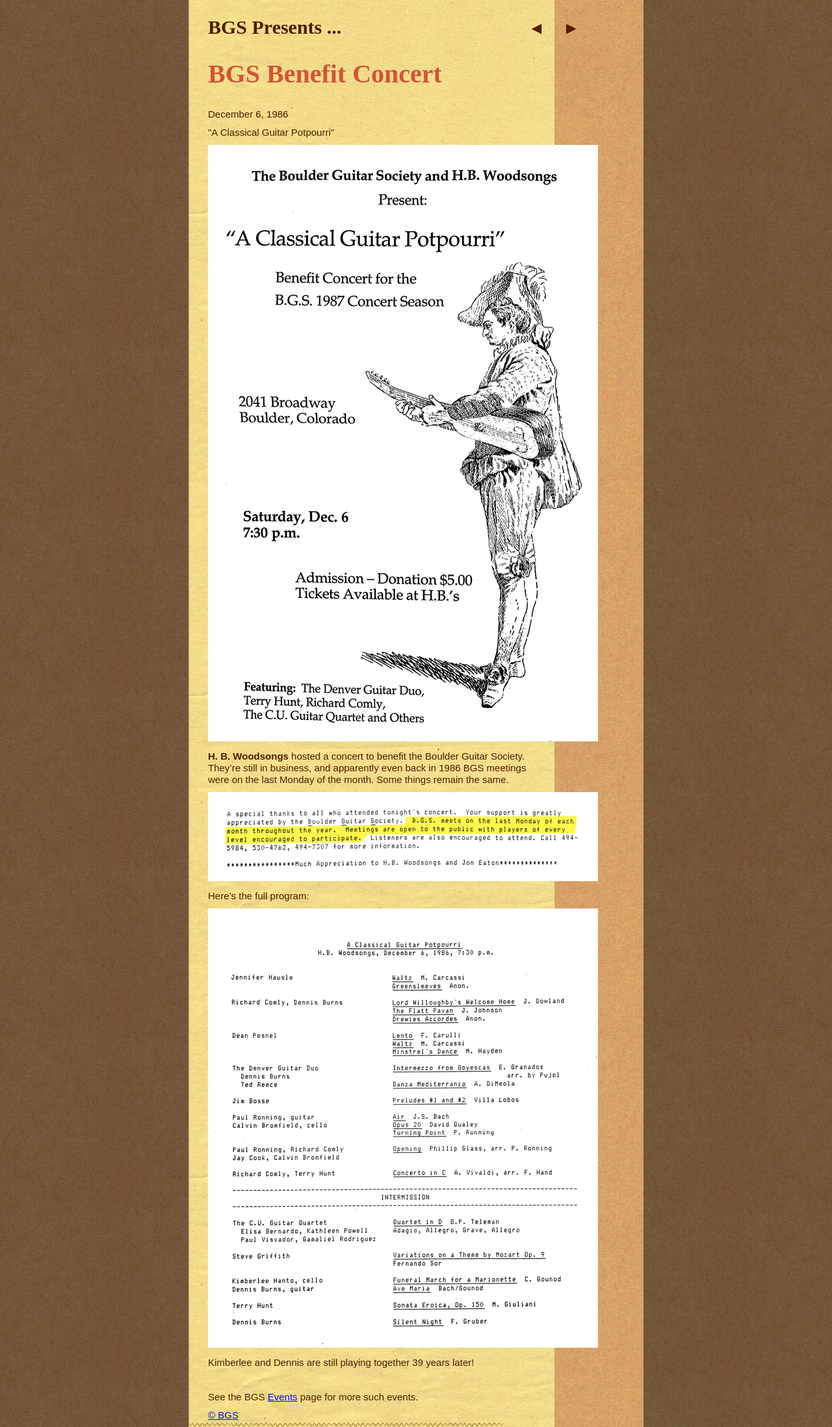
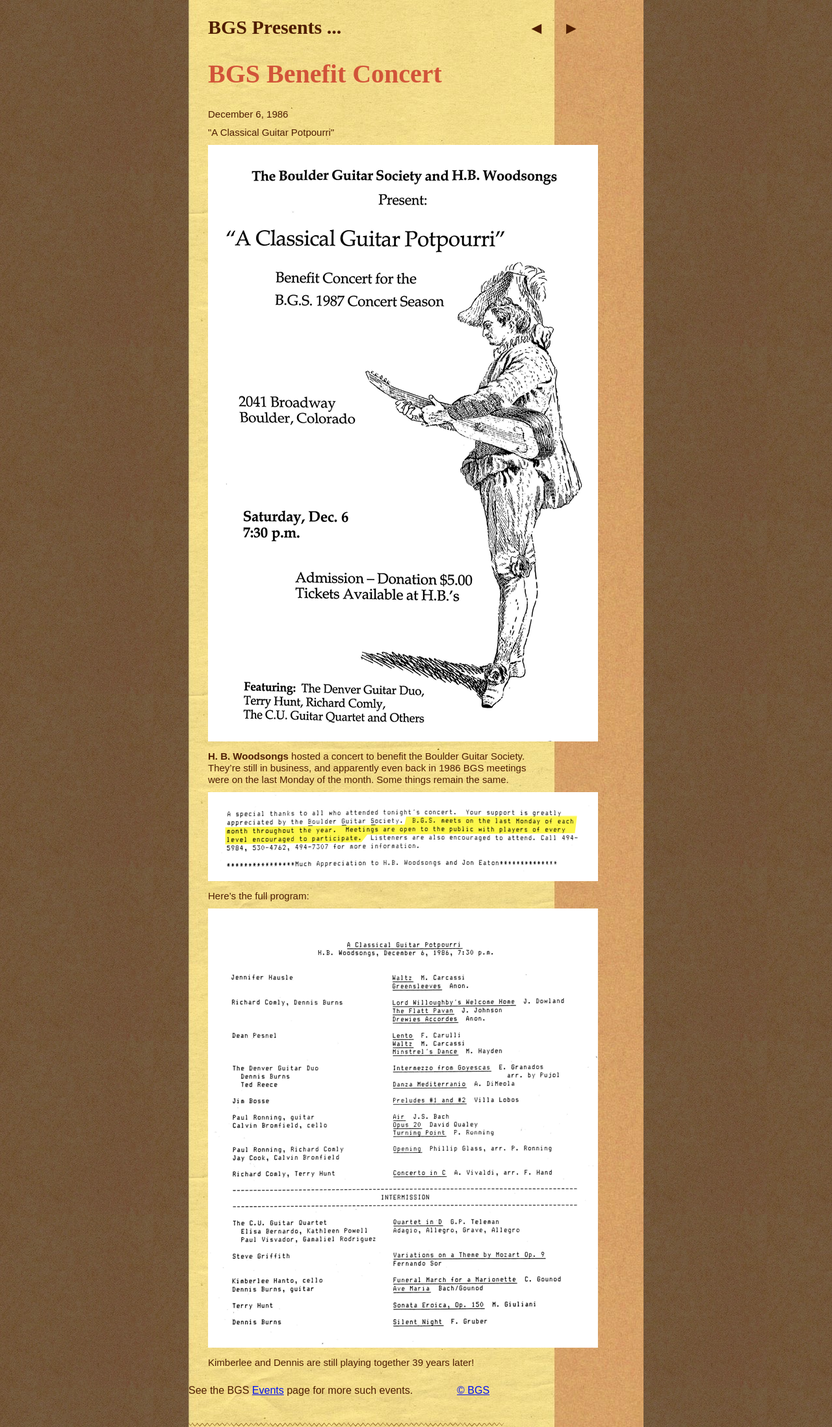
Before and after one commit to boulderguitarsociety/boulderguitarsociety.github.io, a Jekyll site: the page built from _posts/1986-12-06-bgs-benefit-concert.md, in a window 1280 px wide. Shown: the whole page at 65% size. Built offline with Jekyll 4.4.1, drawn with Linux system fonts in a browser that asks for light colours.

Commit message:
make footlinks a grid

```diff
--- a/_layouts/an-event.html
+++ b/_layouts/an-event.html
@@ -19,8 +19,8 @@
 
    <div id="footer">
       <div id="footlinks">
-         <p>See the BGS <a href="/Events.html">Events</a> page for more such events.</p>
-         <p><a href="Copyright.html">&copy; BGS</a></p>
+         <div>See the BGS <a href="/Events.html">Events</a> page for more such events.</div>
+         <div><a href="/Copyright.html">&copy; BGS</a></div>
       </div>
       <div id="wgly3">
          <img src="/stylings/PrintedPaper_line-3_3.png" alt="">
--- a/stylings/common.css
+++ b/stylings/common.css
@@ -384,6 +384,8 @@
 }
 
 #footlinks {
+   display: grid;
+   grid-template-columns: auto auto;
    position: absolute;
    left: 0px;
    top: 15px;
```
